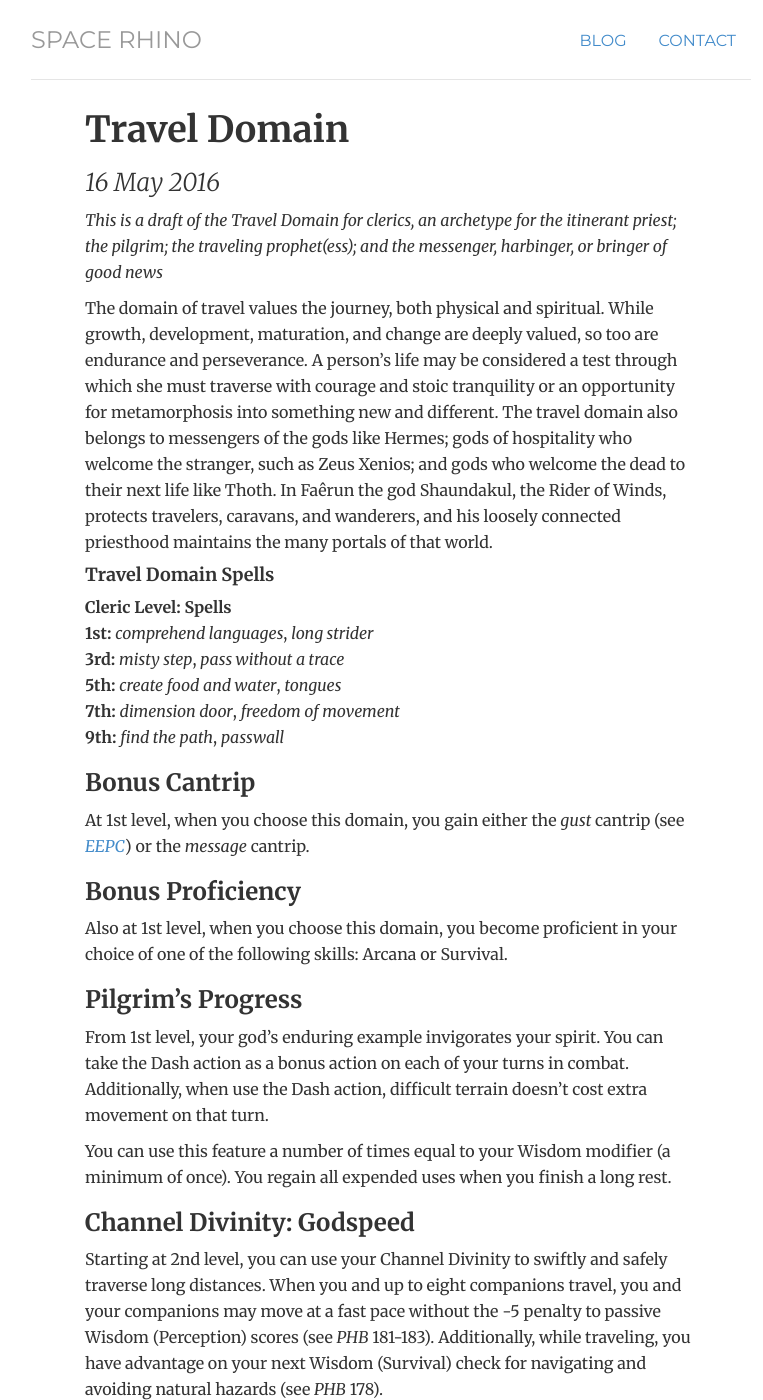
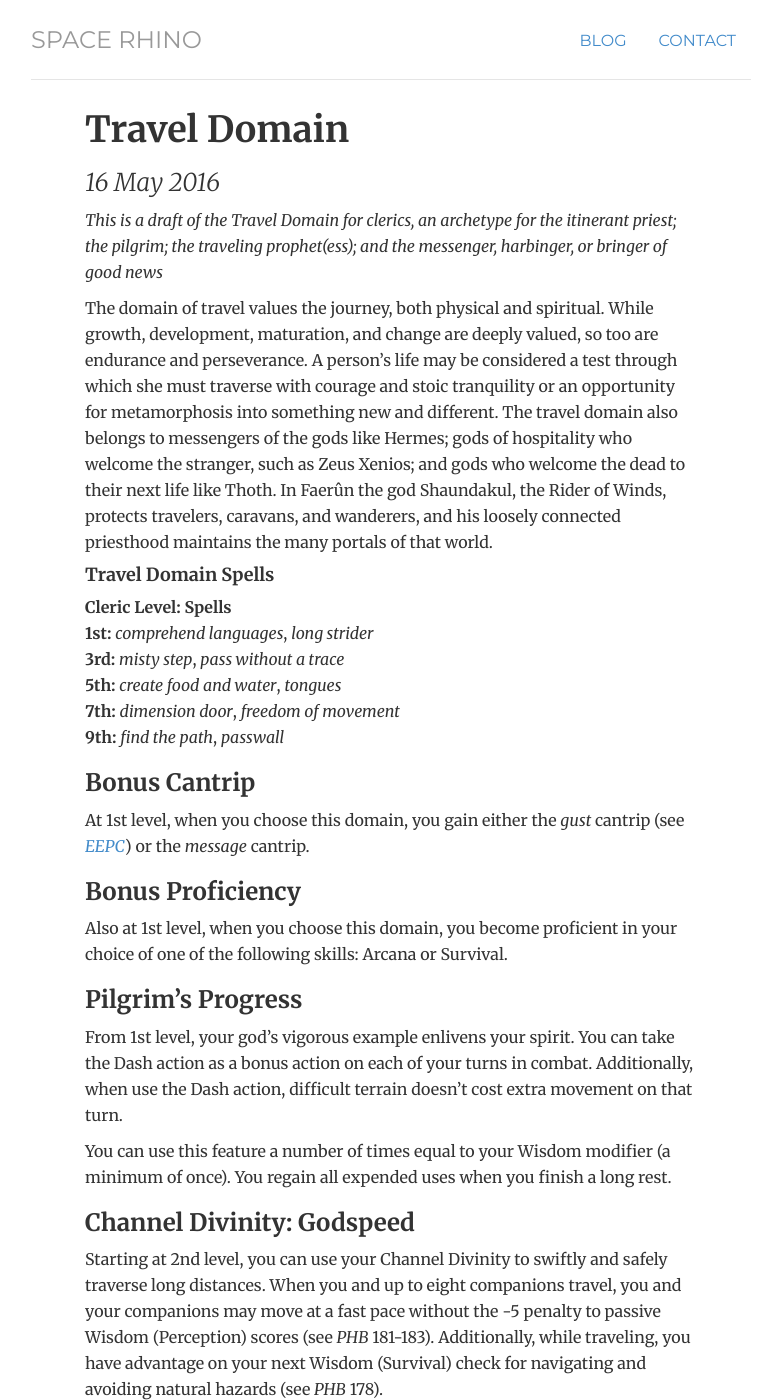
Before and after one commit to 1morespacerhino/1morespacerhino.github.io, a Jekyll site: the page built from _posts/2016-05-16-Travel-Domain.md, in a window 1280 px wide and 1400 px high. Shown: the whole window, without its empty margins (249-1012 px from the left). Built offline with Jekyll 4.4.1, drawn with Linux system fonts in a browser that asks for light colours; some of the changed text lies outside the part shown.

Commit message:
Travel domain

```diff
--- a/_posts/2016-05-16-Travel-Domain.md
+++ b/_posts/2016-05-16-Travel-Domain.md
@@ -5,7 +5,7 @@ title: Travel Domain
 
 *This is a draft of the Travel Domain for clerics, an archetype for the itinerant priest; the pilgrim; the traveling prophet(ess); and the messenger, harbinger, or bringer of good news*
 
-The domain of travel values the journey, both physical and spiritual. While growth, development, maturation, and change are deeply valued, so too are endurance and perseverance. A person's life may be considered a test through which she must traverse with courage and stoic tranquility or an opportunity for metamorphosis into something new and different. The travel domain also belongs to messengers of the gods like Hermes; gods of hospitality who welcome the stranger, such as Zeus Xenios; and gods who welcome the dead to their next life like Thoth. In Faêrun the god Shaundakul, the Rider of Winds, protects travelers, caravans, and wanderers, and his loosely connected priesthood maintains the many portals of that world.
+The domain of travel values the journey, both physical and spiritual. While growth, development, maturation, and change are deeply valued, so too are endurance and perseverance. A person's life may be considered a test through which she must traverse with courage and stoic tranquility or an opportunity for metamorphosis into something new and different. The travel domain also belongs to messengers of the gods like Hermes; gods of hospitality who welcome the stranger, such as Zeus Xenios; and gods who welcome the dead to their next life like Thoth. In Faerûn the god Shaundakul, the Rider of Winds, protects travelers, caravans, and wanderers, and his loosely connected priesthood maintains the many portals of that world.
 
 #### Travel Domain Spells ####
 
@@ -23,7 +23,7 @@ At 1st level, when you choose this domain, you gain either the *gust* cantrip (s
 Also at 1st level, when you choose this domain, you become proficient in your choice of one of the following skills: Arcana or Survival.
 
 ### Pilgrim's Progress ###
-From 1st level, your god's enduring example invigorates your spirit. You can take the Dash action as a bonus action on each of your turns in combat.  Additionally, when use the Dash action, difficult terrain doesn't cost extra movement on that turn.
+From 1st level, your god's vigorous example enlivens your spirit. You can take the Dash action as a bonus action on each of your turns in combat.  Additionally, when use the Dash action, difficult terrain doesn't cost extra movement on that turn.
 
 You can use this feature a number of times equal to your Wisdom modifier (a minimum of once). You regain all expended uses when you finish a long rest.
 
```
Also changed, not shown: other parts of _posts/2016-05-16-Travel-Domain.md (+1 -1 lines).
